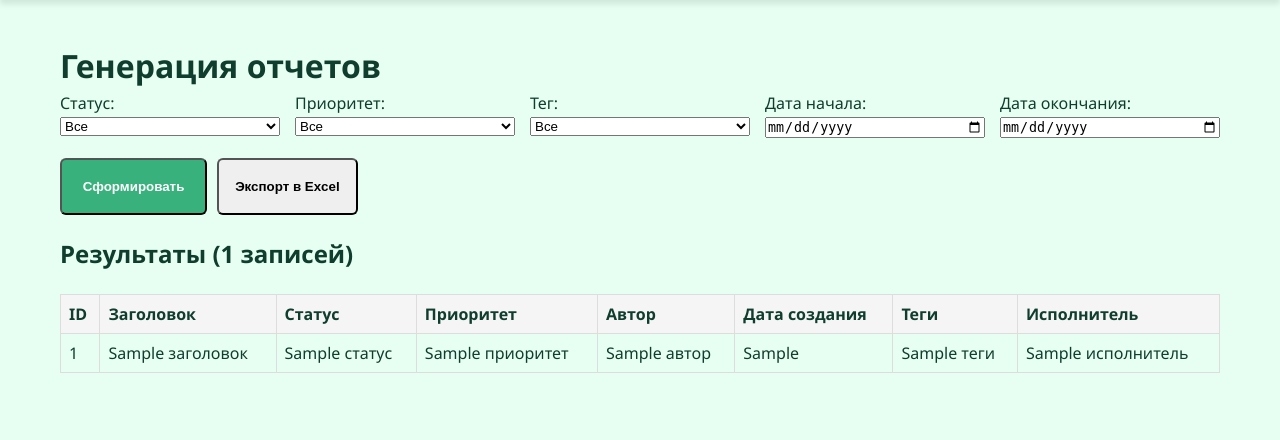
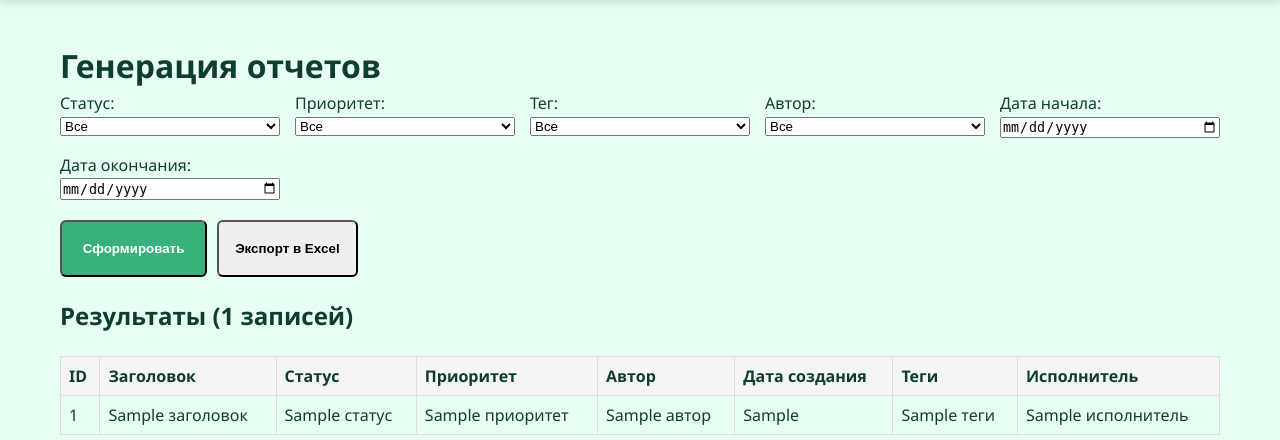
Before and after one commit to kivas1k/hcs, a Django app: template reports/templates/reports/reports.html in a window 1280 px wide. Shown: the part 129-569 px from the top of the page. Run offline with Django 5.2, Linux system fonts and the light colour scheme; tables that the repository leaves empty hold one stand-in row (values such as "Sample post"); the template is opened without the code that fills it: values that come from a table or form of the project are taken from there, most other values are stand-ins (such as "Sample title", 1, 10 or a date in 2020).

Commit message:
reports fix

```diff
--- a/reports/templates/reports/reports.html
+++ b/reports/templates/reports/reports.html
@@ -36,6 +36,17 @@
                     {% endfor %}
                 </select>
             </div>
+
+            <div class="filter-group">
+             <label>Автор:</label>
+    <select name="author">
+        <option value="">Все</option>
+        {% for author in authors %}
+            <option value="{{ author.id }}" {% if author.id|slugify == request.POST.author %}selected{% endif %}>{{ author.username }}</option>
+        {% endfor %}
+    </select>
+</div>
+
 
             {% if request.user.role == 'admin' %}
                 <div class="filter-group">
--- a/reports/views.py
+++ b/reports/views.py
@@ -37,6 +37,7 @@ class ReportsView(UserPassesTestMixin, View):
             'priority_choices': Appeal.PRIORITY_CHOICES,
             'employees': User.objects.filter(role__in=['staff', 'admin']),
             'tags': Tag.objects.all(),
+            'authors': User.objects.filter(appeals__isnull=False).distinct(),
         }
 
     def get_filter_params(self, request):
@@ -45,6 +46,7 @@ class ReportsView(UserPassesTestMixin, View):
             'priority': request.POST.get('priority'),
             'tag': request.POST.get('tag'),
             'employee': request.POST.get('employee'),
+            'author': request.POST.get('author'),
             'start_date': request.POST.get('start_date'),
             'end_date': request.POST.get('end_date'),
         }
@@ -56,6 +58,8 @@ class ReportsView(UserPassesTestMixin, View):
             queryset = queryset.filter(priority=params['priority'])
         if params['tag']:
             queryset = queryset.filter(tags__id=params['tag'])
+        if params['author']:
+            queryset = queryset.filter(author_id=params['author'])
         if params['employee'] and self.request.user.role == 'admin':
             queryset = queryset.filter(taken_by_id=params['employee'])
         if params['start_date'] and params['end_date']:
```
Also changed, not shown: 11 other files.
